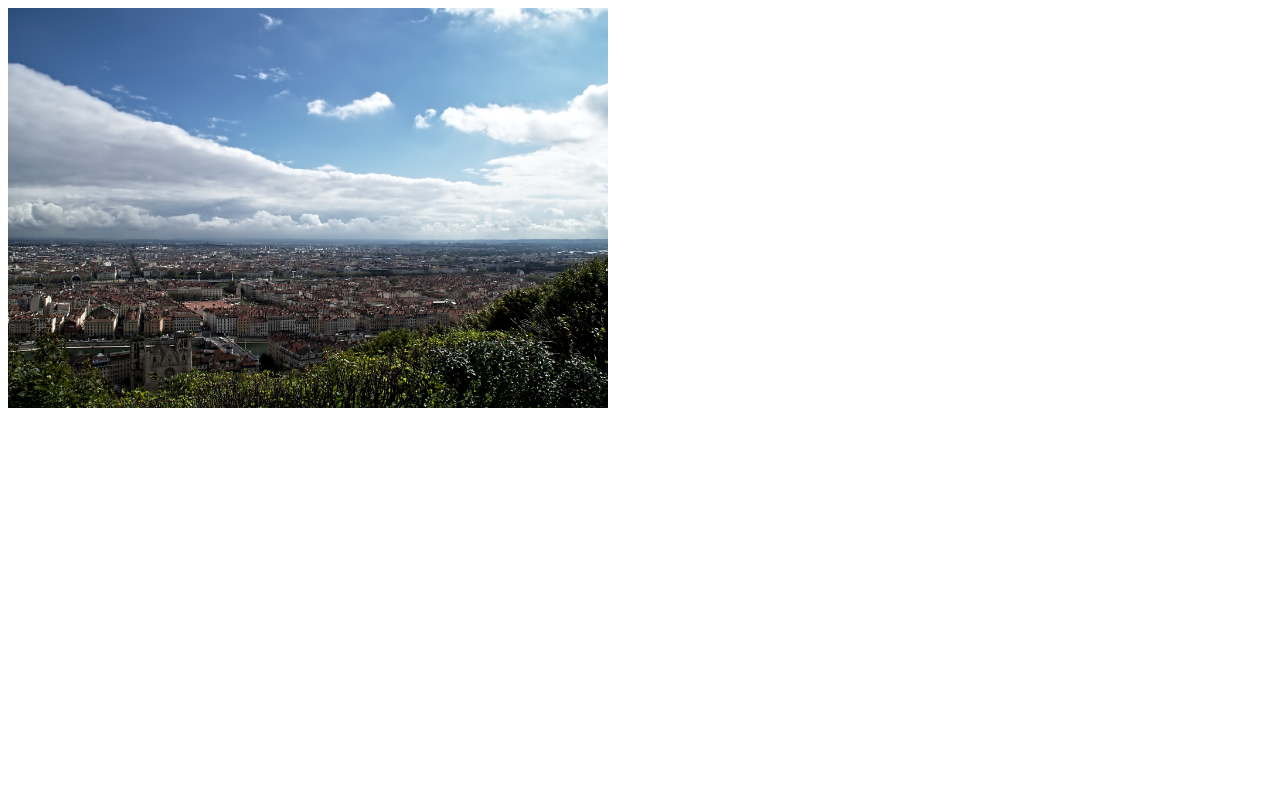
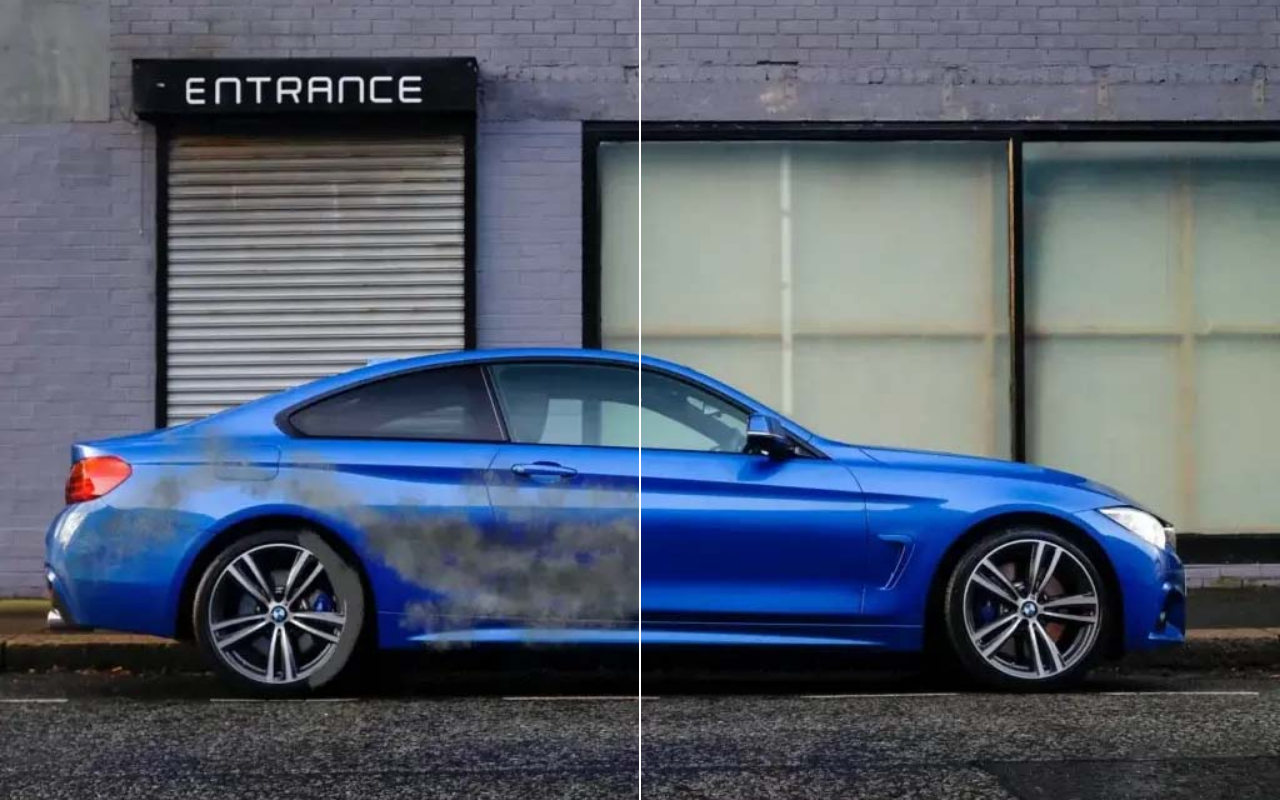
Before and after one commit to Derizz/WorldSkills, a plain HTML site: page B9/index.html in a window 1280 px wide. Drawn offline with Linux system fonts and the light colour scheme.

Commit message:
Feat: Comparador de imagem

```diff
--- a/B9/index.html
+++ b/B9/index.html
@@ -1,25 +1,18 @@
 <!DOCTYPE html>
-<html lang="pt-BR">
+<html lang="en">
 <head>
-  <meta charset="UTF-8">
-  <meta name="viewport" content="width=device-width, initial-scale=1.0">
-  <title>imagens 3d</title>
-  <link rel="stylesheet" href="style.css">
+    <meta charset="UTF-8">
+    <meta name="viewport" content="width=device-width, initial-scale=1.0">
+    <title>Comparador de imagem</title>
+    <link rel="stylesheet" href="style.css">
+
+
 </head>
-
 <body>
-    <div class="stage" id="stage">
-        <!-- Foto de fundo (Próxima foto) -->
-    <div class="background-photo" id="bgPhoto"></div>
-
-        <!-- Container das portas (Foto atual dividida) -->
-    <div class="doors-container">
-    <div class="door door-left" id="doorLeft"></div>
-    <div class="door door-right" id="doorRight"></div>
-    </div>
-    </div>
-
- <script src="script.js"></script>
-
+ <div class="container" style="--pos: 50%;">
+  <input type="range" min="0" max="100" value="50" class="slider" oninput="this.parentElement.style.setProperty('--pos', this.value + '%')">
+  <img src="before.jpg" alt="Before" class="img-before">
+  <img src="after.jpg" alt="After" class="img-after">
+</div>
 </body>
 </html>
--- a/B9/style.css
+++ b/B9/style.css
@@ -1,58 +1,77 @@
-.stage {
-  width: 600px;
-  height: 400px;
-  position: relative;
-  perspective: 1000px;
-  overflow: hidden;
-  cursor: pointer;
-  transform-style: preserve-3d;
+* {
+    box-sizing: border-box;
+    margin: 0;
+    padding: 0;
 }
 
-.background-photo {
+
+.container {
+    display: relative;
+    width: 100%;
+    max-width: 800px;
+    aspect-ratio: 16 / 9;
+    overflow: hidden;
+    --pos: 50%;
+}
+
+.container img {
     position: absolute;
     top: 0;
     left: 0;
     width: 100%;
     height: 100%;
-  background-size: cover;
-  background-position: center;
+    object-fit: cover;
+    user-select: none;
+}
+*/
+.container img:last-of-type {
   z-index: 1;
 }
 
-.doors-container {
+
+.container img:first-of-type {
+  z-index: 2;
+  clip-path: polygon(0 0, var(--pos) 0, var(--pos) 100%, 0 100%);
+}
+
+.slider {
   position: absolute;
   top: 0;
   left: 0;
   width: 100%;
   height: 100%;
-  z-index: 2;
-  display: flex;
-  transform-style: preserve-3d;
+  opacity: 0;
+  cursor: ew-resize;
+  z-index: 10;
+  margin: 0;
 }
 
-.door {
-  width: 50%;
-  height: 100%;
-  background-size: 600px 400px;
-  backface-visibility: hidden;
-  transition: transform 1s cubic-bezier(0.25, 1, 0.5, 1);
+.container::before {
+  content: '';
+  position: absolute;
+  top: 0;
+  bottom: 0;
+  left: var(--pos);
+  width: 2px;
+  background-color: #ffffff;
+  z-index: 5;
+  transform: translateX(-50%);
+  pointer-events: none;
 }
 
-.door-left {
-  background-position: left center;
-  transform-origin: left center;
+
+.container::after {
+  content: '';
+  position: absolute;
+  top: 50%;
+  left: var(--pos);
+  width: 40px;
+  height: 40px;
+  background-image: url('splitter.svg');
+  background-size: contain;
+  background-repeat: no-repeat;
+  background-position: center;
+  transform: translate(-50%, -50%);
+  z-index: 6;
+  pointer-events: none;
 }
-
-.door-right {
-  background-position: right center;
-  transform-origin: right center;
-}
-
-/* Quando aberto */
-.stage.is-open .door-left {
-  transform: rotateY(-100deg);
-}
-
-.stage.is-open .door-right {
-  transform: rotateY(100deg);
-}
```
Also changed, not shown: E/index.html (added, +25 -0 lines), E/style.css (added, +58 -0 lines), index.html (+2 -2 lines), B9/after.jpg (added), B9/before.jpg (added), B9/splitter.svg (added), E/foto.jpg (renamed from B9/foto.jpg), E/foto2.jpg (renamed from B9/foto2.jpg), E/foto3.jpg (renamed from B9/foto3.jpg), E/foto4.jpg (renamed from B9/foto4.jpg), E/script.js (renamed from B9/script.js), thumbnail-E.png (renamed from thumbnail-b9.png). Lines whose indentation alone changed are shown as unchanged.
